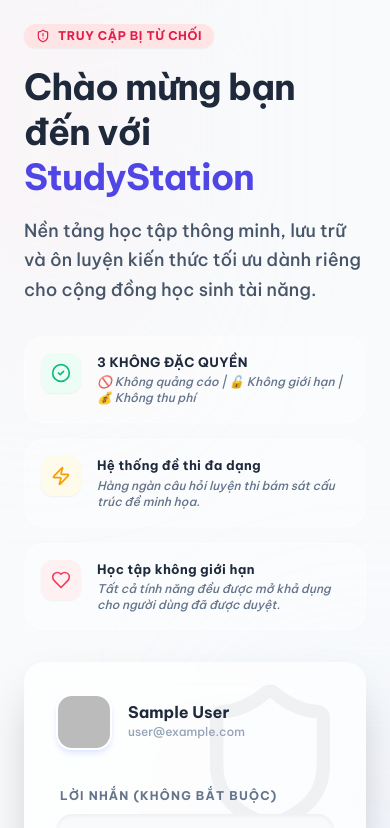
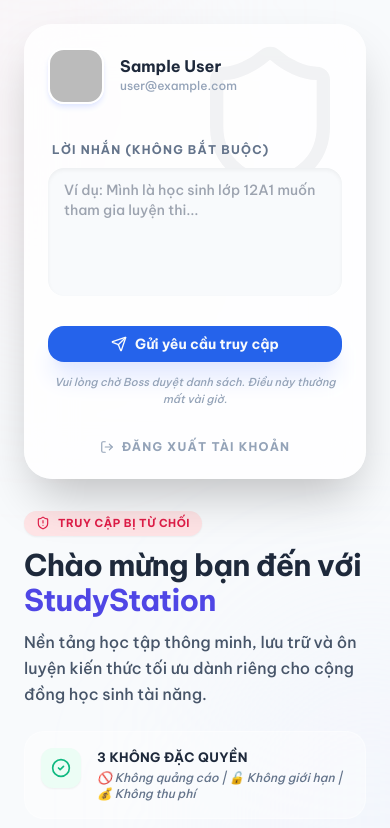
Before and after one commit to nguyentrongphucdthap-cyber/studystation, a React (Vite) app: page /access-denied in a window 390 px wide. Shown: the top 828 px of the page. Built offline with nearby package versions, Linux system fonts and the light colour scheme; no server answers; the database is empty; sample sign-in values are in the browser's storage.

Commit message:
Optimize AccessDenied mobile UI layout

```diff
--- a/src/pages/AccessDenied.tsx
+++ b/src/pages/AccessDenied.tsx
@@ -65,15 +65,15 @@ export default function AccessDenied() {
 
             <div className="max-w-4xl w-full grid grid-cols-1 lg:grid-cols-2 gap-8 relative z-10 animate-in fade-in zoom-in duration-700">
                 {/* Left Side: Info & Marketing */}
-                <div className="flex flex-col justify-center space-y-8">
-                    <div className="space-y-4">
-                        <div className="inline-flex items-center gap-2 px-3 py-1 rounded-full bg-rose-100 text-rose-600 dark:bg-rose-900/30 dark:text-rose-400 text-xs font-black uppercase tracking-wider shadow-sm">
+                <div className="flex flex-col justify-center space-y-6 md:space-y-8 order-2 lg:order-1 mb-8 lg:mb-0">
+                    <div className="space-y-3 md:space-y-4">
+                        <div className="inline-flex items-center gap-2 px-3 py-1 rounded-full bg-rose-100 text-rose-600 dark:bg-rose-900/30 dark:text-rose-400 text-[11px] md:text-xs font-black uppercase tracking-wider shadow-sm w-fit">
                             <ShieldAlert className="h-3.5 w-3.5" /> Truy cập bị từ chối
                         </div>
-                        <h1 className="text-4xl md:text-5xl font-black text-slate-800 dark:text-white leading-tight tracking-tight">
-                            Chào mừng bạn đến với <span className="text-indigo-600 dark:text-indigo-400">StudyStation</span>
+                        <h1 className="text-3xl md:text-5xl font-black text-slate-800 dark:text-white leading-[1.15] md:leading-tight tracking-tight">
+                            Chào mừng bạn đến với <span className="text-indigo-600 dark:text-indigo-400 block sm:inline">StudyStation</span>
                         </h1>
-                        <p className="text-lg text-slate-600 dark:text-slate-400 font-medium leading-relaxed max-w-md">
+                        <p className="text-base md:text-lg text-slate-600 dark:text-slate-400 font-medium leading-relaxed max-w-md">
                             Nền tảng học tập thông minh, lưu trữ và ôn luyện kiến thức tối ưu dành riêng cho cộng đồng học sinh tài năng.
                         </p>
                     </div>
@@ -104,7 +104,7 @@ export default function AccessDenied() {
                 </div>
 
                 {/* Right Side: Request Card */}
-                <div className="admin-card p-8 bg-white/70 dark:bg-slate-900/60 backdrop-blur-xl border-white/60 dark:border-slate-800 flex flex-col shadow-2xl relative overflow-hidden group">
+                <div className="admin-card p-6 md:p-8 bg-white/80 dark:bg-slate-900/80 backdrop-blur-xl border-white/60 dark:border-slate-800 flex flex-col shadow-2xl relative overflow-hidden group order-1 lg:order-2 rounded-[28px]">
                     <div className="absolute top-0 right-0 p-4 opacity-5 pointer-events-none group-hover:scale-110 transition-transform duration-700">
                         <Shield className="h-40 w-40 text-slate-900 dark:text-white" />
                     </div>
@@ -139,9 +139,9 @@ export default function AccessDenied() {
                                     <Button
                                         onClick={handleSubmit}
                                         isLoading={submitting}
-                                        className="w-full admin-btn-primary py-6 rounded-2xl font-bold flex items-center justify-center gap-2 shadow-xl shadow-indigo-100 dark:shadow-none"
+                                        className="w-full admin-btn-primary py-4 md:py-6 rounded-2xl font-bold flex items-center justify-center gap-2 shadow-xl shadow-indigo-100 dark:shadow-none text-sm md:text-base"
                                     >
-                                        <Send className="h-5 w-5" /> Gửi yêu cầu truy cập
+                                        <Send className="h-4 w-4 md:h-5 md:w-5" /> Gửi yêu cầu truy cập
                                     </Button>
                                     <p className="text-[11px] text-center text-slate-400 font-medium italic">Vui lòng chờ Boss duyệt danh sách. Điều này thường mất vài giờ.</p>
                                 </div>
```
